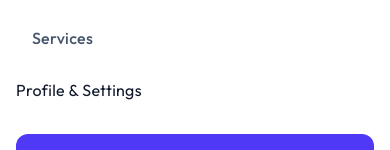
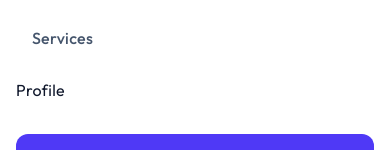
Before and after one commit to abdulwahab3202/Home-Service-Application, a React (Vite) app in the folder frontend/: page / in a window 390 px wide. Both pictures are taken after a click on the button 354 px from the left and 44 px from the top of the page. Shown: the part 203-353 px from the top of the page. Built offline with nearby package versions, Linux system fonts and the light colour scheme; no server answers.

Commit message:
change in navbar

```diff
--- a/frontend/src/components/Navbar.jsx
+++ b/frontend/src/components/Navbar.jsx
@@ -168,7 +168,7 @@ const Navbar = () => {
             <MobileLink onClick={() => handleScrollToSection('top')}>Home</MobileLink>
             <MobileLink onClick={() => handleScrollToSection('how-it-works')}>Process</MobileLink>
             <MobileLink onClick={() => handleScrollToSection('features')}>Services</MobileLink>
-            <Link to="/profile" className="block py-2">Profile & Settings</Link>
+            <Link to="/profile" className="block py-2">Profile</Link>
             {!token ? (
                <Link to="/login" className="mt-4 w-full py-3 bg-indigo-600 text-white font-bold rounded-xl text-center">Sign In</Link>
             ) : (
```
